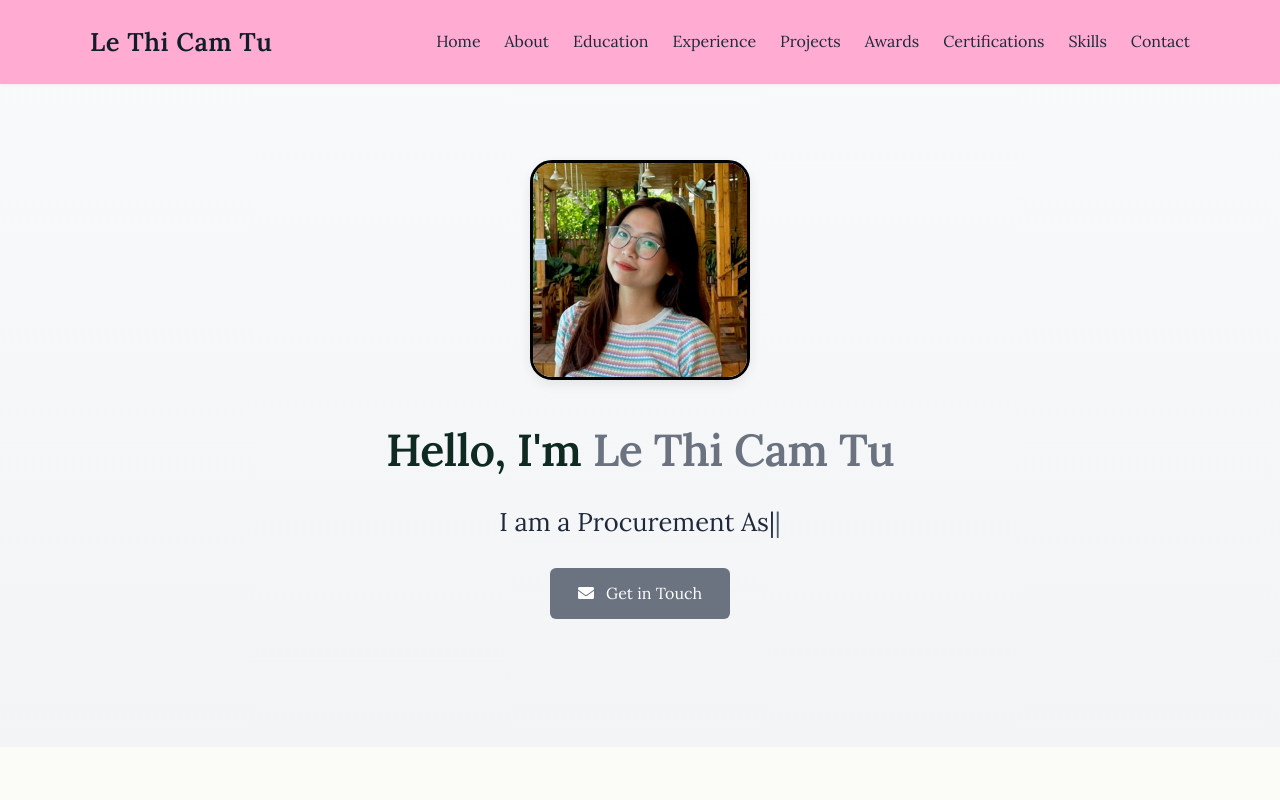
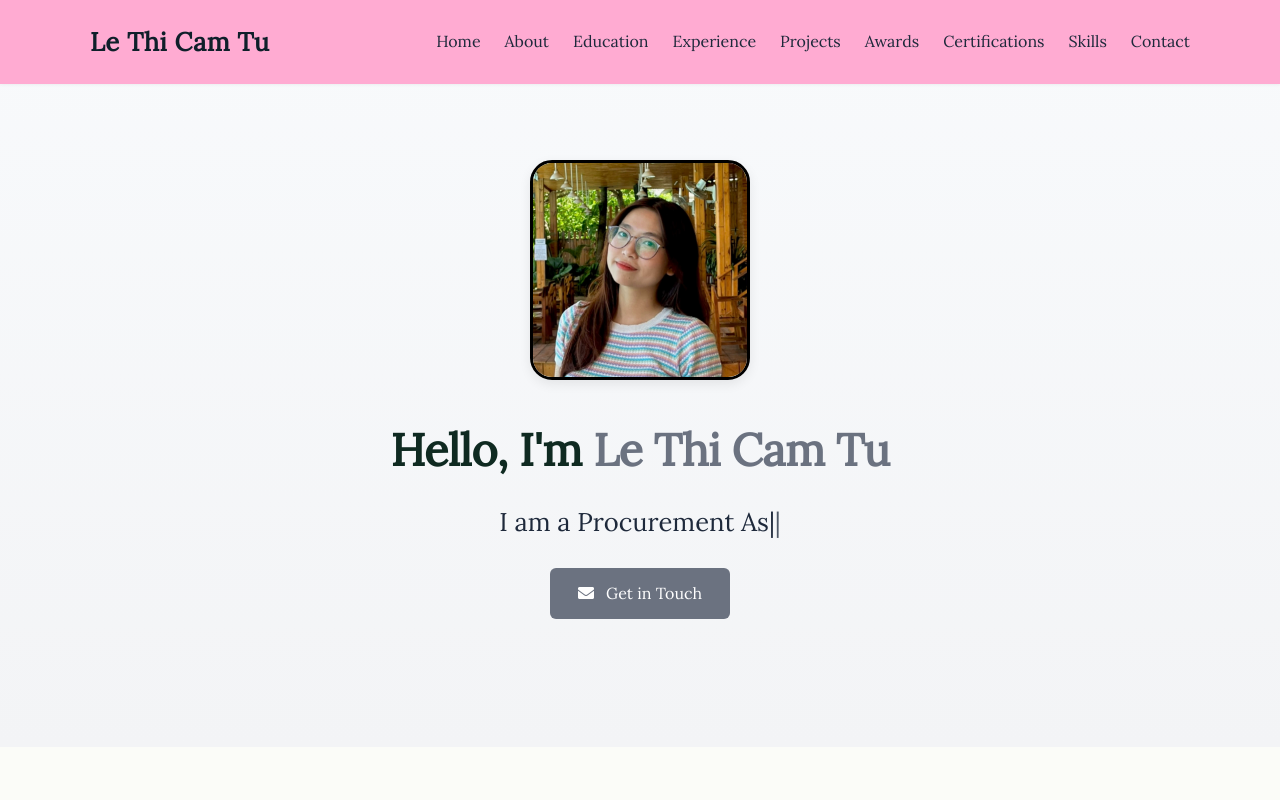
Before and after one commit to Nhileelee/portfolio, a plain HTML site: page index.html in a window 1280 px wide. Shown: the top 800 px of the page. Drawn offline with nearby package versions, Linux system fonts and the light colour scheme.

Commit message:
Update index.html

```diff
--- a/index.html
+++ b/index.html
@@ -8,7 +8,7 @@
     <meta name="author" content="Nguyen Quang Khai">
     <title>Le Thi Cam Tu - Portfolio</title>
     <link rel="stylesheet" href="https://cdnjs.cloudflare.com/ajax/libs/font-awesome/5.15.4/css/all.min.css">
-    <link href="https://fonts.googleapis.com/css2?family=Lora:wght@400;600&family=Merriweather:wght@400;700&display=swap" rel="stylesheet">
+    <link href="https://fonts.googleapis.com/css2?family=Lora&family=Merriweather&display=swap" rel="stylesheet">
     <link rel="stylesheet" href="styles.css">
 </head>
 <body>
```
